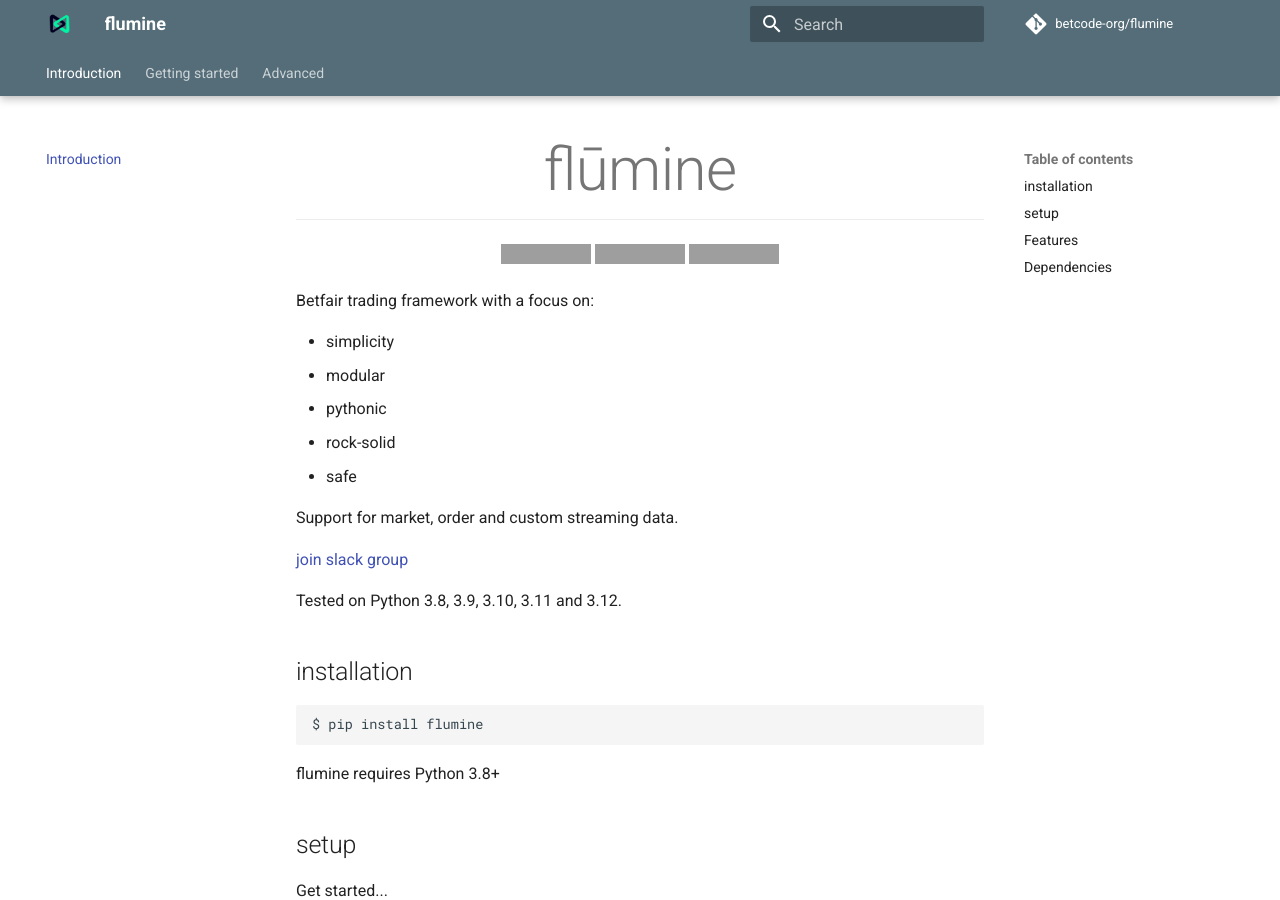
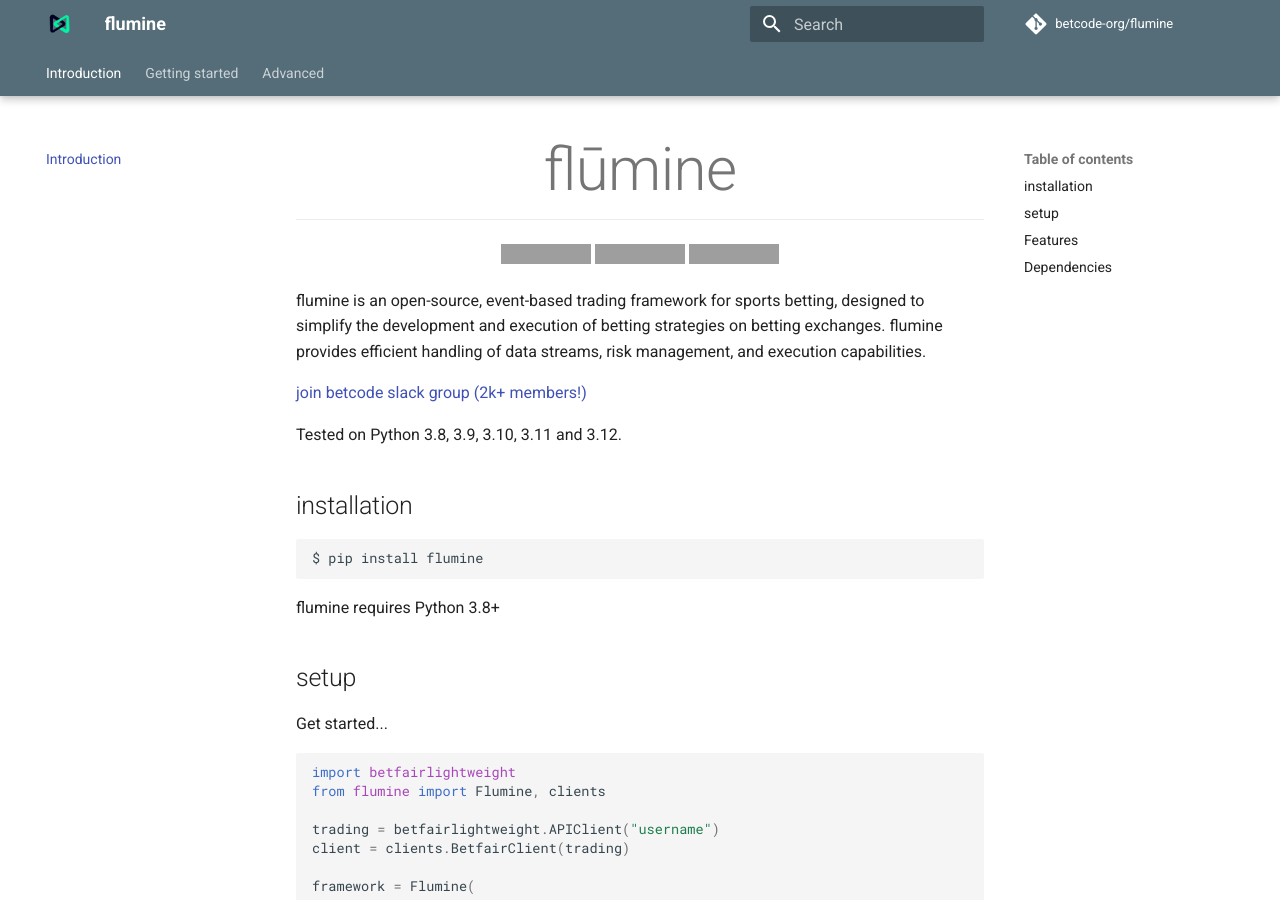
Before and after one commit to betcode-org/flumine, an MkDocs documentation site: the page built from docs/index.md, in a window 1280 px wide and 900 px high. Built offline with MkDocs 1.6.1 and Material for MkDocs 9.7.7, drawn with Linux system fonts in a browser that asks for light colours; comment, search, counter and statistics services are not loaded; some of the changed text lies outside the part shown; grey boxes are pictures that could not be loaded.

````diff
--- a/docs/index.md
+++ b/docs/index.md
@@ -18,17 +18,9 @@ flūmine
 </p>
 </div>
 
-Betfair trading framework with a focus on:
+flumine is an open-source, event-based trading framework for sports betting, designed to simplify the development and execution of betting strategies on betting exchanges. flumine provides efficient handling of data streams, risk management, and execution capabilities.
 
-- simplicity
-- modular
-- pythonic
-- rock-solid
-- safe
-
-Support for market, order and custom streaming data.
-
-[join slack group](https://join.slack.com/t/betcode-org/shared_invite/zt-2uer9n451-w1QOehxDcG_JXqQfjoMvQA)
+[join betcode slack group (2k+ members!)](https://join.slack.com/t/betcode-org/shared_invite/zt-2uer9n451-w1QOehxDcG_JXqQfjoMvQA)
 
 Tested on Python 3.8, 3.9, 3.10, 3.11 and 3.12.
 
@@ -102,20 +94,18 @@ class ExampleStrategy(BaseStrategy):
                     market.replace_order(order, 1.02)  # move
 
 
-strategy = ExampleStrategy(
-    market_filter=streaming_market_filter(
-        event_type_ids=["7"],
-        country_codes=["GB"],
-        market_types=["WIN"],
+# Add your strategy to the framework
+framework.add_strategy(
+    ExampleStrategy(
+        market_filter=streaming_market_filter(
+            event_type_ids=["7"],
+            country_codes=["GB"],
+            market_types=["WIN"],
+        )
     )
 )
 
-framework.add_strategy(strategy)
-```
-
-Run framework:
-
-```python
+# Start the trading framework
 framework.run()
 ```
 
````
Also changed, not shown: README.md (+20 -18 lines).
